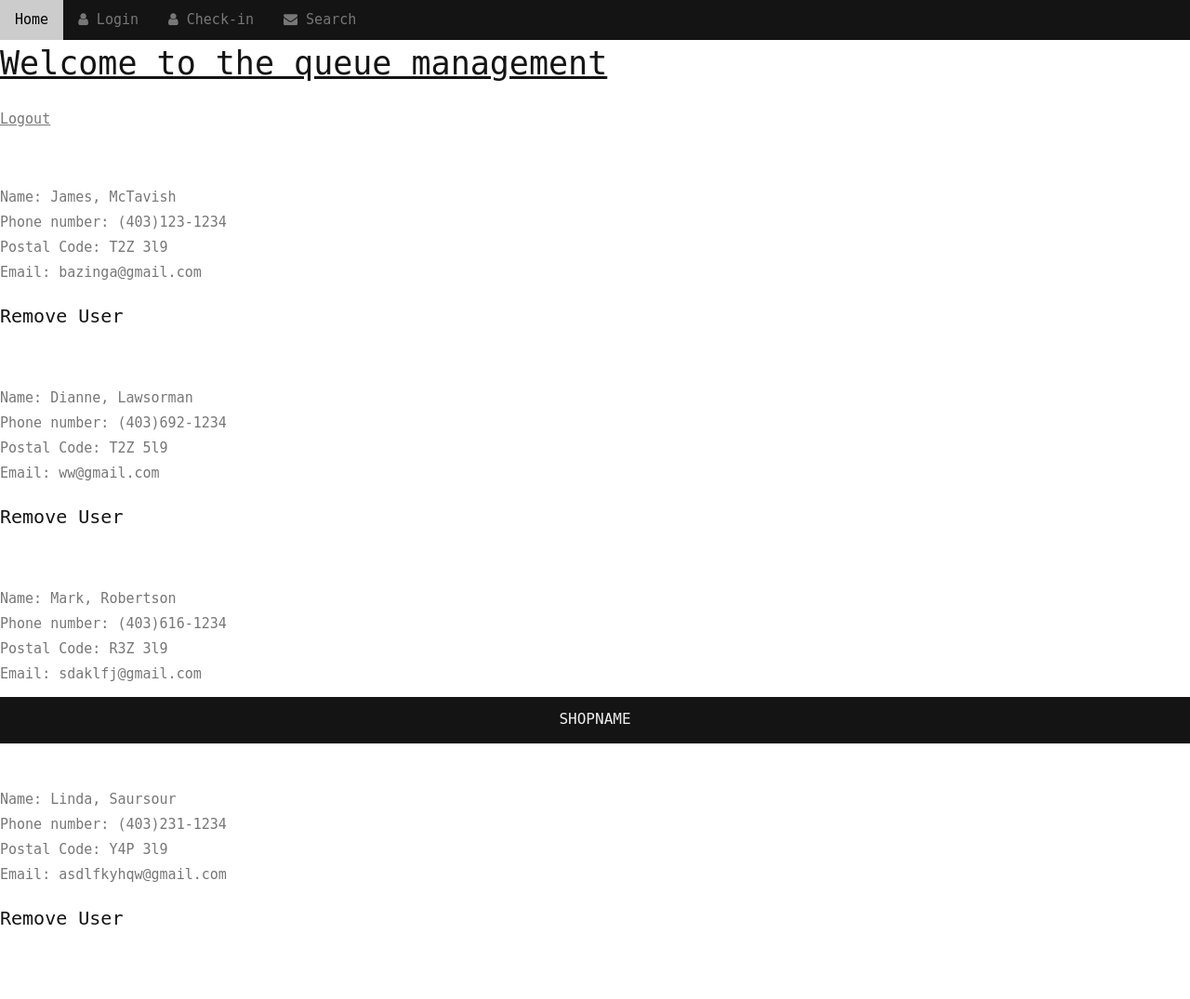
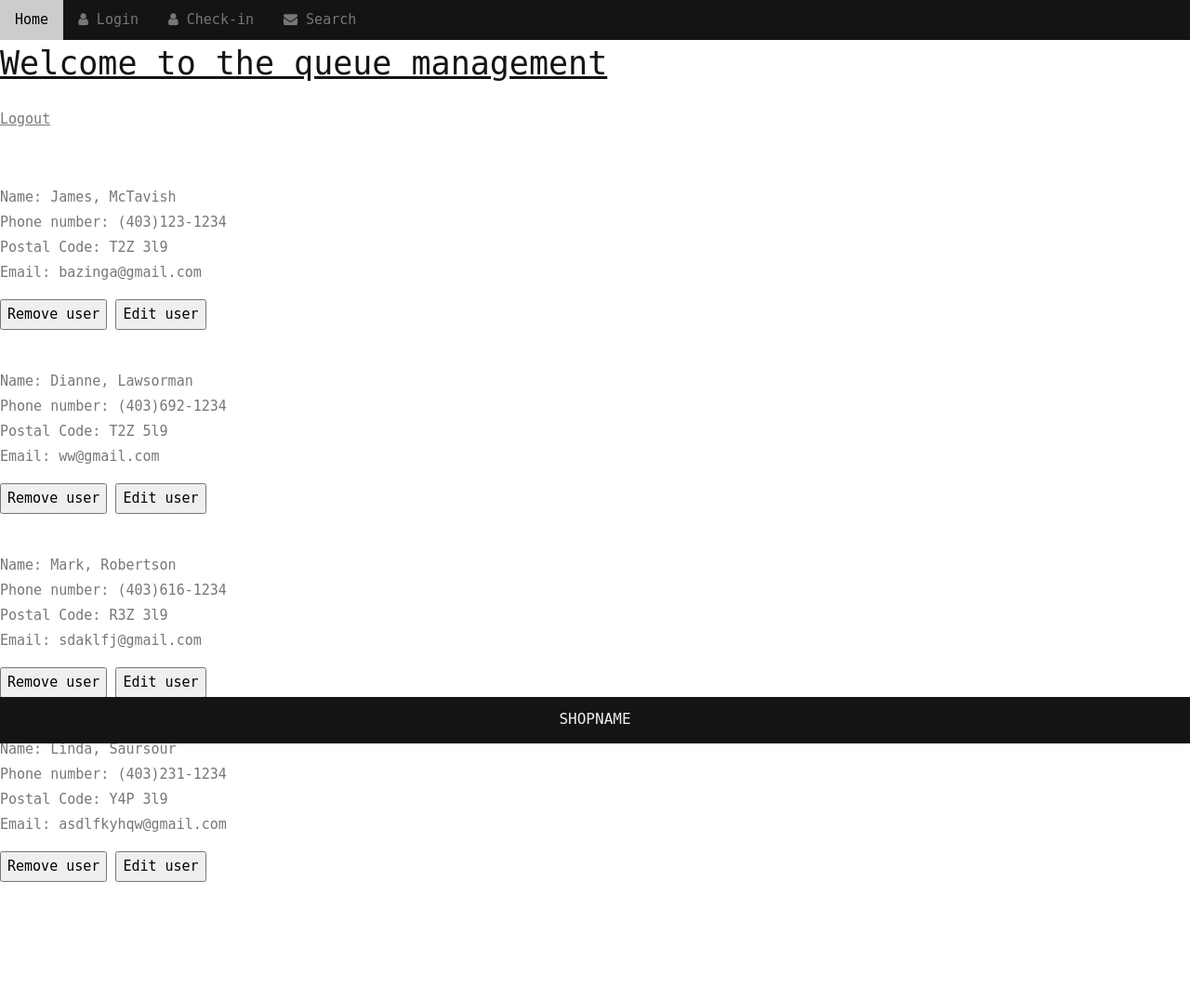
Before and after one commit to fork-you-i-just-want-to-fork-my-stuff/Check-In-System, a Flask app: page /clientmanagement in a window 1280 px wide. Shown: the whole page at 93% size. After the commit the page ends 949 px from the top, so only its background shows below. Run offline with Flask 2, Linux system fonts and the light colour scheme; a user stored in the database is signed in; data comes from the database, SQL or seed files in the repository.

Commit message:
Added placeholder buttons

```diff
--- a/templates/clientmanagement.html
+++ b/templates/clientmanagement.html
@@ -4,7 +4,9 @@
 <p><a href='/logout'>Logout</a></p>
 <br/>
 {% for client in clients %}
-<p>Name: {{ client.client_first_name }}, {{ client.client_last_name }} <br/>Phone number: {{ client.phone_number }}  <br/>Postal Code: {{ client.postal_code }} <br/>Email: {{ client.email }} <h4> Remove User</h4></p>
+<p>Name: {{ client.client_first_name }}, {{ client.client_last_name }} <br/>Phone number: {{ client.phone_number }}  <br/>Postal Code: {{ client.postal_code }} <br/>Email: {{ client.email }}</p>
+<div><input type="submit" value="Remove user">
+<input type="submit" value="Edit user"></div>
 <br/>
 {% endfor %}
 <br/>
```
